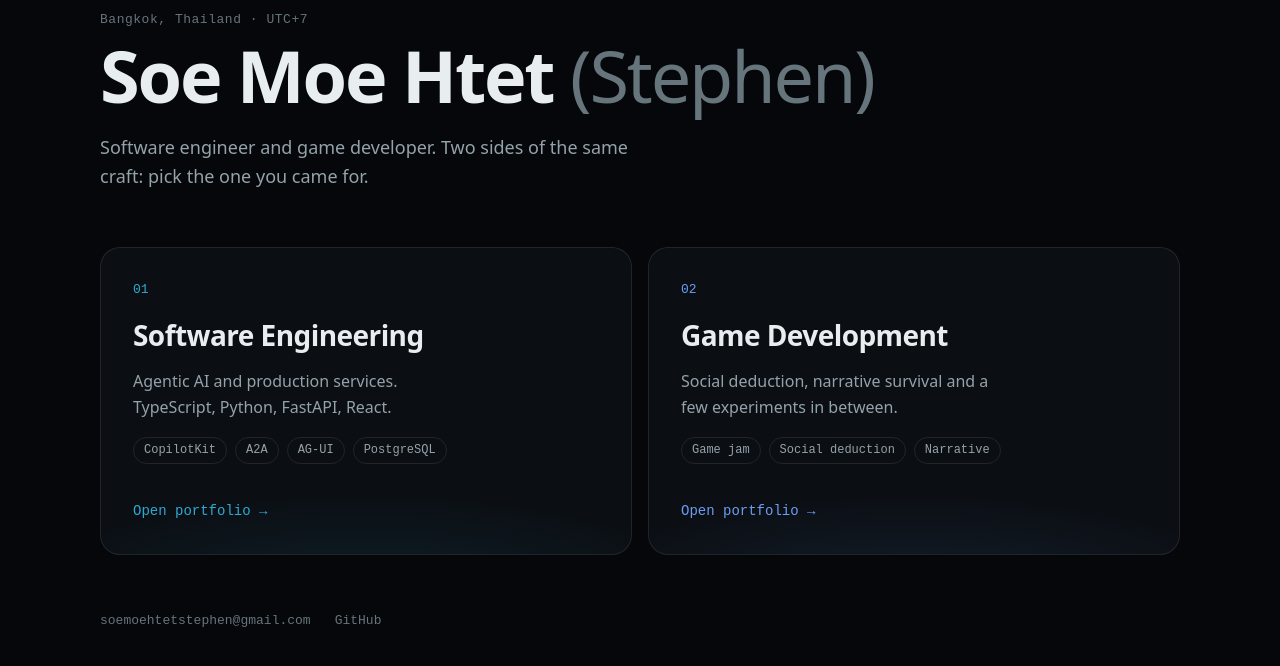
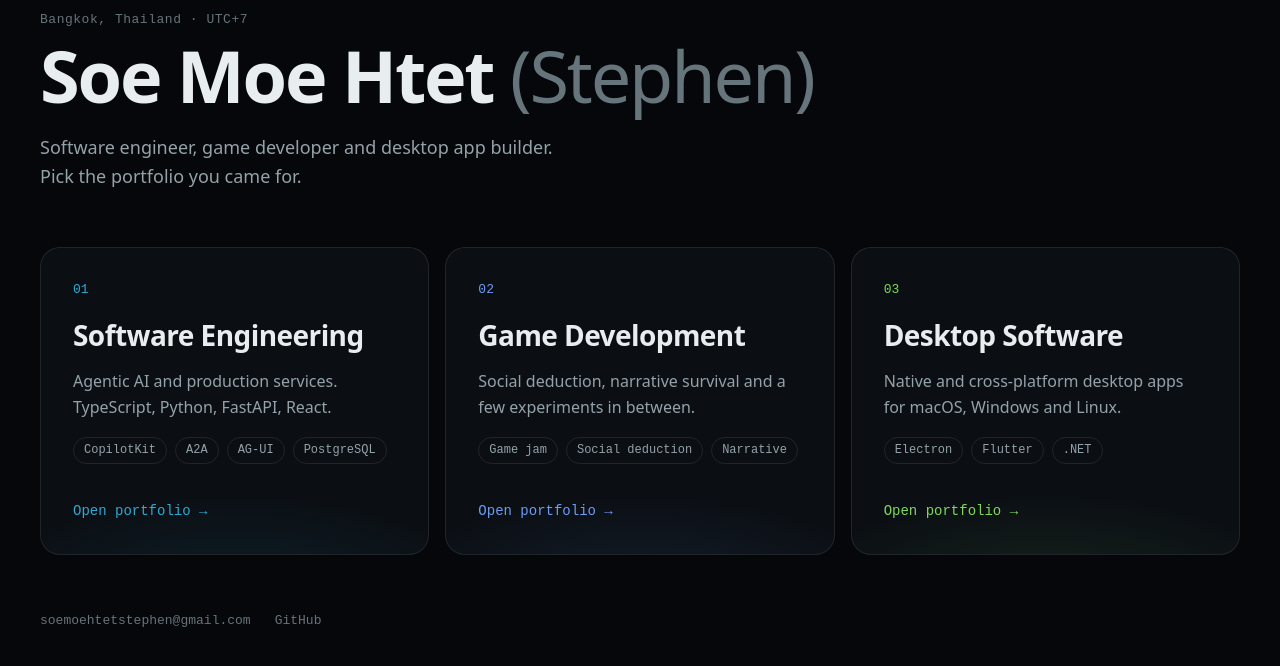
Before and after one commit to Stephen-SMH/Stephen-SMH.github.io, an Astro site: page / in a window 1280 px wide. Shown: the part 182-848 px from the top of the page. Built offline with nearby package versions, Linux system fonts and the light colour scheme; Astro itself is replaced by a stand-in of ours.

Commit message:
Add desktop portfolio card
Co-Authored-By: Claude Sonnet 5.5 <noreply@anthropic.com>

```diff
--- a/src/pages/index.astro
+++ b/src/pages/index.astro
@@ -6,7 +6,7 @@ import '@fontsource-variable/geist-mono';
 const me = {
   name: 'Soe Moe Htet',
   nick: 'Stephen',
-  line: 'Software engineer and game developer. Two sides of the same craft: pick the one you came for.',
+  line: 'Software engineer, game developer and desktop app builder. Pick the portfolio you came for.',
   location: 'Bangkok, Thailand · UTC+7',
   email: 'soemoehtetstephen@gmail.com',
   github: 'https://github.com/Stephen-SMH',
@@ -27,6 +27,14 @@ const portfolios = [
     href: '/game-portfolio/',
     tags: ['Game jam', 'Social deduction', 'Narrative'],
     accent: '#6c9cf3',
+  },
+  {
+    n: '03',
+    title: 'Desktop Software',
+    blurb: 'Native and cross-platform desktop apps for macOS, Windows and Linux.',
+    href: '/desktop-portfolio/',
+    tags: ['Electron', 'Flutter', '.NET'],
+    accent: '#7ed957',
   },
 ];
 ---
@@ -80,13 +88,13 @@ const portfolios = [
   h1, h2, p, ul { margin: 0; padding: 0; }
   ul { list-style: none; }
   .mono { font-family: 'Geist Mono Variable', ui-monospace, monospace; }
-  .wrap { width: min(1080px, 100% - 32px); margin-inline: auto; min-height: 100dvh; display: flex; flex-direction: column; justify-content: center; gap: 56px; padding-block: 64px; }
+  .wrap { width: min(1200px, 100% - 32px); margin-inline: auto; min-height: 100dvh; display: flex; flex-direction: column; justify-content: center; gap: 56px; padding-block: 64px; }
   .portrait { width: 96px; height: 96px; border-radius: 50%; object-fit: cover; border: 1px solid var(--hair); margin-bottom: 24px; }
   .eyebrow { font-size: 13px; color: var(--faint); letter-spacing: 0.04em; margin-bottom: 8px; }
   h1 { font-size: clamp(2.4rem, 6vw, 4.5rem); line-height: 1.04; letter-spacing: -0.03em; font-weight: 600; }
   .nick { color: var(--faint); font-weight: 400; }
   .lede { margin-top: 20px; max-width: 52ch; font-size: 1.125rem; color: var(--dim); }
-  .grid { display: grid; grid-template-columns: repeat(2, 1fr); gap: 16px; }
+  .grid { display: grid; grid-template-columns: repeat(3, 1fr); gap: 16px; }
   .card { position: relative; display: flex; flex-direction: column; gap: 12px; padding: 32px; min-height: 300px; background: var(--panel); border: 1px solid var(--hair); border-radius: 20px; overflow: hidden; transition: transform .6s var(--ease), border-color .4s var(--ease); }
   .card::before { content: ''; position: absolute; inset: auto -20% -60% -20%; height: 80%; background: radial-gradient(closest-side, var(--accent), transparent); opacity: 0.12; transition: opacity .6s var(--ease); }
   .card:hover, .card:focus-visible { transform: translateY(-4px); border-color: var(--accent); }
@@ -102,6 +110,6 @@ const portfolios = [
   .card:hover .go i { transform: translateX(6px); }
   footer { display: flex; gap: 24px; flex-wrap: wrap; font-size: 13px; color: var(--faint); }
   footer a:hover { color: var(--fg); }
-  @media (max-width: 720px) { .grid { grid-template-columns: 1fr; } .card { min-height: 240px; padding: 24px; } }
+  @media (max-width: 900px) { .grid { grid-template-columns: 1fr; } .card { min-height: 240px; padding: 24px; } }
   @media (prefers-reduced-motion: reduce) { * { transition: none !important; } }
 </style>
```
